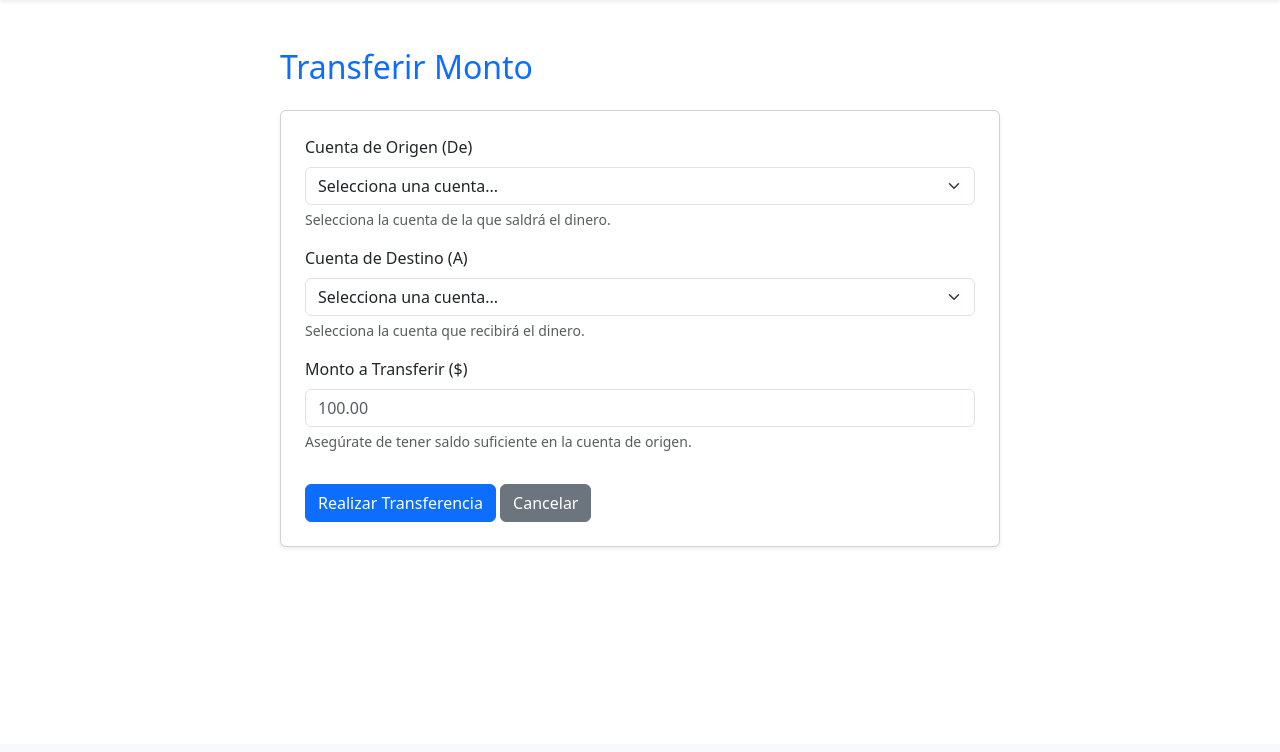
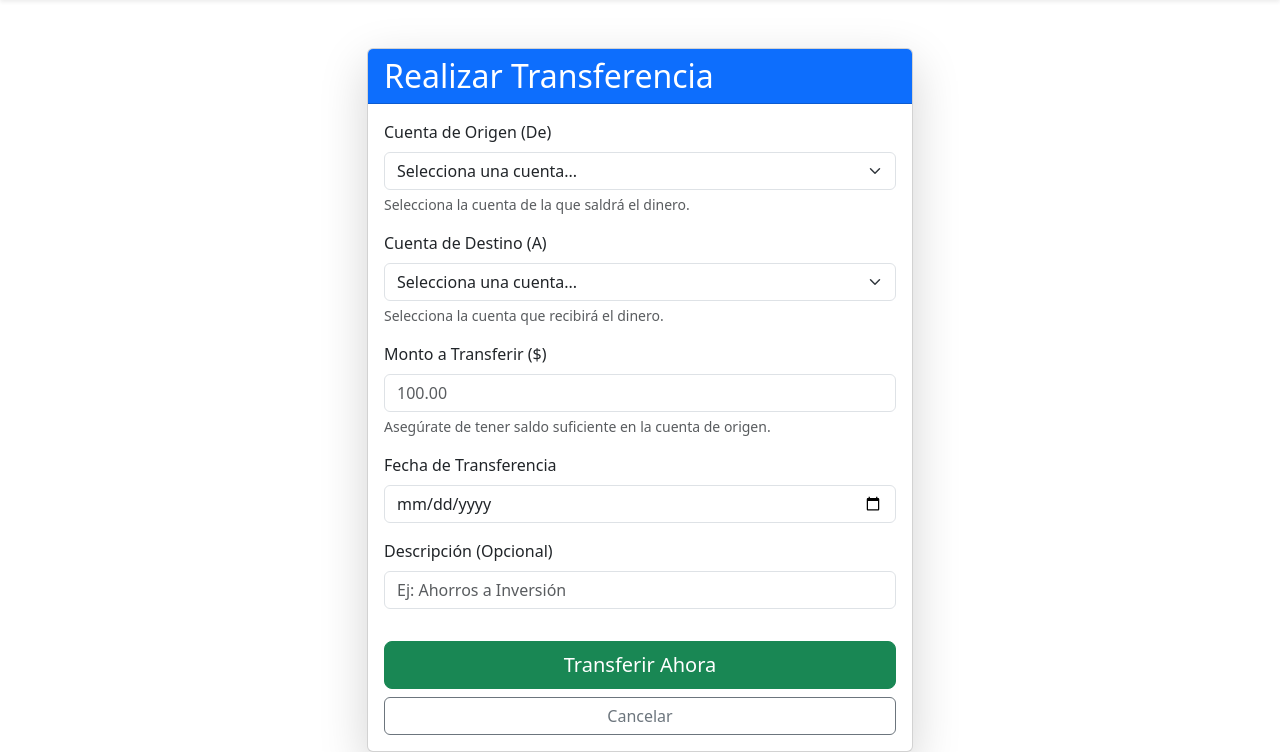
Before and after one commit to jegarciaveliz8-sys/mi-finanzas-Djangp, a Django app: page /transferir/ in a window 1280 px wide. Shown: the part 56-808 px from the top of the page. Before the commit the page ends 603 px from the top, so only its background shows below. Run offline with Django 4.2, Linux system fonts and the light colour scheme; a user stored in the database is signed in; data that the repository does not hold is empty; some libraries are stand-ins or nearby versions.

Commit message:
Descripción clara de lo que cambié

```diff
--- a/mi_finanzas/templates/mi_finanzas/transferir_monto.html
+++ b/mi_finanzas/templates/mi_finanzas/transferir_monto.html
@@ -1,55 +1,109 @@
-{% extends "mi_finanzas/base.html" %}
+{% extends 'base.html' %}
+{% load crispy_forms_tags %}
+
+{% block title %}Realizar Transferencia{% endblock title %}
 
 {% block content %}
-<div class="container mt-5">
-    <div class="row justify-content-center">
-        <div class="col-md-8">
-            <h2 class="mb-4 text-primary">{{ titulo }}</h2>
 
-            {% if messages %}
-                <ul class="messages list-unstyled">
+<div class="row justify-content-center mt-5">
+    <div class="col-md-8 col-lg-6">
+        <div class="card shadow-lg">
+            <div class="card-header bg-primary text-white">
+                <h2 class="mb-0">Realizar Transferencia</h2>
+            </div>
+            <div class="card-body">
+
+                {# Muestra los mensajes flash (éxito, error de saldo, etc.) #}
+                {% if messages %}
                     {% for message in messages %}
-                        <li class="alert alert-{{ message.tags }} p-2">
+                        <div class="alert alert-{{ message.tags }} alert-dismissible fade show" role="alert">
                             {{ message }}
-                        </li>
+                            <button type="button" class="btn-close" data-bs-dismiss="alert" aria-label="Close"></button>
+                        </div>
                     {% endfor %}
-                </ul>
-            {% endif %}
+                {% endif %}
 
-            <div class="card p-4 shadow-sm">
-                <form method="post" action="{% url 'mi_finanzas:transferir_monto' %}">
+                <form method="post">
                     {% csrf_token %}
 
+                    {# ---------------------------------------------------- #}
+                    {# 1. ERRORES NO RELACIONADOS CON CAMPOS (GLOBALES)    #}
+                    {# ---------------------------------------------------- #}
+                    {% if form.non_field_errors %}
+                        <div class="alert alert-danger mb-3">
+                            <p class="mb-0"><strong>Error en la Transferencia:</strong></p>
+                            {{ form.non_field_errors }}
+                        </div>
+                    {% endif %}
+
+                    {# ---------------------------------------------------- #}
+                    {# 2. CAMPOS DEL FORMULARIO CON SUS ERRORES ASOCIADOS #}
+                    {# ---------------------------------------------------- #}
+
                     <div class="mb-3">
-                        <label for="{{ form.cuenta_origen.id_for_label }}" class="form-label">Cuenta de Origen (De)</label>
+                        <label for="{{ form.cuenta_origen.id_for_label }}" class="form-label">
+                            Cuenta de Origen (De)
+                        </label>
                         {{ form.cuenta_origen }}
+                        {% for error in form.cuenta_origen.errors %}
+                            <div class="alert alert-danger p-2 mt-1">{{ error }}</div>
+                        {% endfor %}
                         <div class="form-text text-muted">Selecciona la cuenta de la que saldrá el dinero.</div>
                     </div>
 
                     <div class="mb-3">
-                        <label for="{{ form.cuenta_destino.id_for_label }}" class="form-label">Cuenta de Destino (A)</label>
+                        <label for="{{ form.cuenta_destino.id_for_label }}" class="form-label">
+                            Cuenta de Destino (A)
+                        </label>
                         {{ form.cuenta_destino }}
+                        {% for error in form.cuenta_destino.errors %}
+                            <div class="alert alert-danger p-2 mt-1">{{ error }}</div>
+                        {% endfor %}
                         <div class="form-text text-muted">Selecciona la cuenta que recibirá el dinero.</div>
                     </div>
 
                     <div class="mb-3">
-                        <label for="{{ form.monto.id_for_label }}" class="form-label">Monto a Transferir ($)</label>
+                        <label for="{{ form.monto.id_for_label }}" class="form-label">
+                            Monto a Transferir ($)
+                        </label>
                         {{ form.monto }}
+                        {% for error in form.monto.errors %}
+                            <div class="alert alert-danger p-2 mt-1">{{ error }}</div>
+                        {% endfor %}
                         <div class="form-text text-muted">Asegúrate de tener saldo suficiente en la cuenta de origen.</div>
                     </div>
 
-                    {% if form.errors %}
-                        <div class="alert alert-danger mt-3">
-                            <strong>Errores del Formulario:</strong>
-                            {{ form.non_field_errors }}
-                        </div>
-                    {% endif %}
+                    <div class="mb-3">
+                        <label for="{{ form.fecha.id_for_label }}" class="form-label">
+                            Fecha de Transferencia
+                        </label>
+                        {{ form.fecha }}
+                        {% for error in form.fecha.errors %}
+                            <div class="alert alert-danger p-2 mt-1">{{ error }}</div>
+                        {% endfor %}
+                    </div>
 
-                    <button type="submit" class="btn btn-primary mt-3">Realizar Transferencia</button>
-                    <a href="{% url 'mi_finanzas:resumen_financiero' %}" class="btn btn-secondary mt-3">Cancelar</a>
+                    <div class="mb-3">
+                        <label for="{{ form.descripcion.id_for_label }}" class="form-label">
+                            Descripción (Opcional)
+                        </label>
+                        {{ form.descripcion }}
+                        {% for error in form.descripcion.errors %}
+                            <div class="alert alert-danger p-2 mt-1">{{ error }}</div>
+                        {% endfor %}
+                    </div>
+
+                    <button type="submit" class="btn btn-success btn-lg w-100 mt-3">
+                        <i class="fas fa-exchange-alt"></i> Transferir Ahora
+                    </button>
+                    <a href="{% url 'mi_finanzas:resumen_financiero' %}" class="btn btn-outline-secondary w-100 mt-2">
+                        Cancelar
+                    </a>
                 </form>
+
             </div>
         </div>
     </div>
 </div>
+
 {% endblock content %}
```
